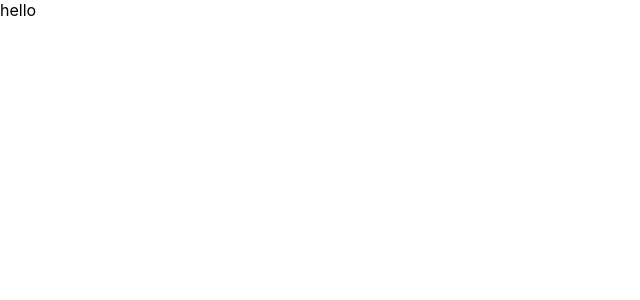
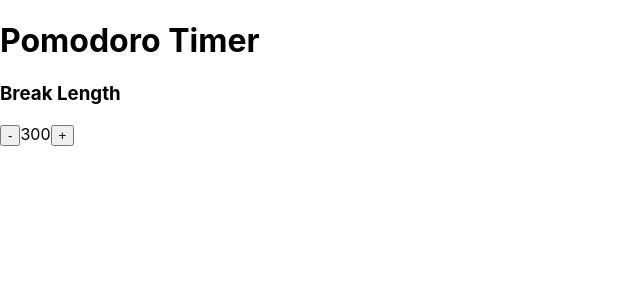
Before and after one commit to Jimfarrugia/react-pomodoro-timer, a React (Create React App) app: page / in a window 1280 px wide. Shown: the top 300 px of the page, without its empty margins (0-640 px from the left). Built offline with nearby package versions, Linux system fonts and the light colour scheme.

Commit message:
add Break component

```diff
--- a/public/index.html
+++ b/public/index.html
@@ -7,12 +7,15 @@
 		<meta name="theme-color" content="#000000" />
 		<meta
 			name="description"
-      content="Web site created using create-react-app"
+			content="A configurable Pomodoro timer, built with React.js."
 		/>
 		<link rel="apple-touch-icon" href="%PUBLIC_URL%/logo192.png" />
 		<link rel="manifest" href="%PUBLIC_URL%/manifest.json" />
-    <title>React App</title>
-		<script defer src="https://cdn.freecodecamp.org/testable-projects-fcc/v1/bundle.js"></script>
+		<title>Pomodoro Timer</title>
+		<script
+			defer
+			src="https://cdn.freecodecamp.org/testable-projects-fcc/v1/bundle.js"
+		></script>
 	</head>
 	<body>
 		<noscript>You need to enable JavaScript to run this app.</noscript>
--- a/src/App.js
+++ b/src/App.js
@@ -1,9 +1,12 @@
+import Break from "./components/Break";
+
 function App() {
-  return (
-    <div className="App">
-      hello
-    </div>
-  );
+	return (
+		<div className="App">
+			<h1>Pomodoro Timer</h1>
+			<Break />
+		</div>
+	);
 }
 
 export default App;
--- /dev/null
+++ b/src/components/Break.js
@@ -0,0 +1,29 @@
+import { useState } from "react";
+
+const Break = () => {
+	const [breakLength, setBreakLength] = useState(300);
+
+	const decrementBreakLength = () => {
+		const newBreakLength = breakLength - 60;
+		newBreakLength < 0 ? setBreakLength(0) : setBreakLength(newBreakLength);
+	};
+
+	const incrementBreakLength = () => {
+		setBreakLength(breakLength + 60);
+	};
+
+	return (
+		<div>
+			<h3 id="break-label">Break Length</h3>
+			<button id="break-decrement" onClick={decrementBreakLength}>
+				-
+			</button>
+			<span id="break-length">{breakLength}</span>
+			<button id="break-increment" onClick={incrementBreakLength}>
+				+
+			</button>
+		</div>
+	);
+};
+
+export default Break;
```
Also changed, not shown: src/index.css (+8 -8 lines), src/index.js (+8 -8 lines), public/manifest.json. Lines whose indentation alone changed are shown as unchanged.
